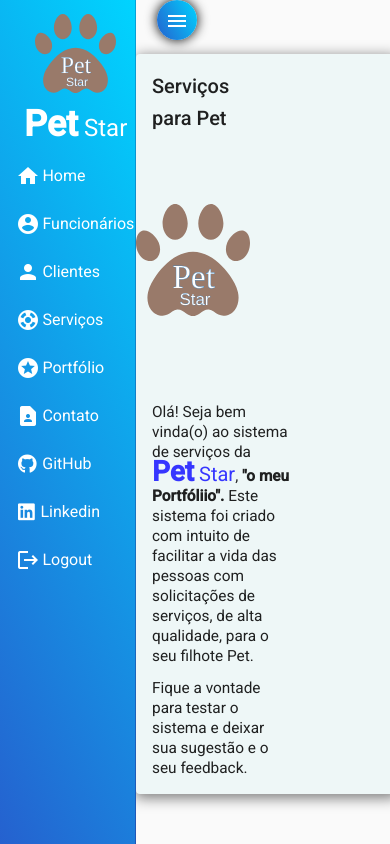
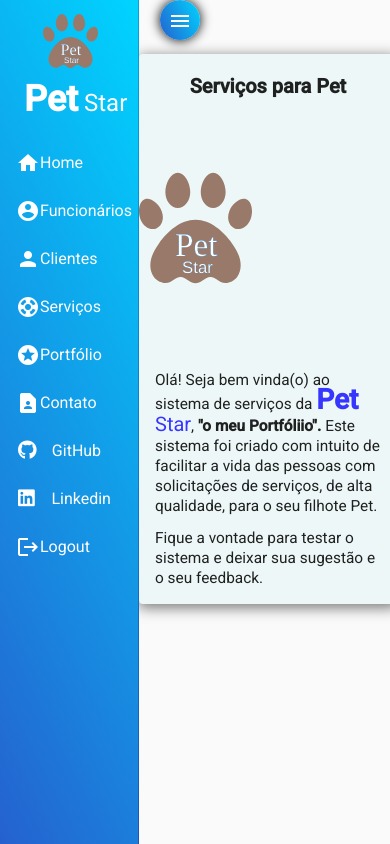
Before and after one commit to claudiocarige/portfolio-lojapetfront, an Angular app: page /home in a window 390 px wide. Both pictures are taken after a click on the button "menu". Built offline with nearby package versions, Linux system fonts and the light colour scheme.

Commit message:
Component HEADER criado e ajustes de Mobile em NAV

```diff
--- a/src/app/app.module.ts
+++ b/src/app/app.module.ts
@@ -34,13 +34,15 @@ import { MatSortModule       } from '@angular/material/sort';
 //Componentes do projeto
 import { NavComponent } from './components/nav/nav.component';
 import { HomeComponent } from './components/home/home.component';
+import { HeaderComponent } from './components/header/header.component';
 
 
 @NgModule({
   declarations: [
     AppComponent,
     NavComponent,
-    HomeComponent
+    HomeComponent,
+    HeaderComponent
   ],
   imports: [
     BrowserModule,
--- /dev/null
+++ b/src/app/components/header/header.component.html
@@ -0,0 +1 @@
+<p>header works!</p>
--- /dev/null
+++ b/src/app/components/header/header.component.ts
@@ -0,0 +1,15 @@
+import { Component, OnInit } from '@angular/core';
+
+@Component({
+  selector: 'app-header',
+  templateUrl: './header.component.html',
+  styleUrls: ['./header.component.css']
+})
+export class HeaderComponent implements OnInit {
+
+  constructor() { }
+
+  ngOnInit(): void {
+  }
+
+}
--- a/src/app/components/home/home.component.css
+++ b/src/app/components/home/home.component.css
@@ -39,18 +39,18 @@ img {
     height: 18em;
 }
 
-@media (max-width: 360px) {
+@media (max-width: 414px) {
     .card h2 {
         width: 100%;
         text-align: center;
         font-weight: bold;
+    }
 
-    }
     .card-subtitulo {
         width: 100%;
+    }
 
-    }
-    p{
+    p {
         width: 100%;
     }
-  }
+}
--- a/src/app/components/nav/nav.component.css
+++ b/src/app/components/nav/nav.component.css
@@ -5,22 +5,24 @@
 }
 
 img {
-    width: 60%;
+    width: 40%;
     margin: 0 0 .7em 2.5em;
+    padding-left: 1rem;
     align-items: center;
 }
-
+a{
+    text-decoration: none;
+}
 .sidenav {
-    width: 8.5rem;
+    width: 12rem;
     color: white;
-    margin-left: 0;
     padding-top: 1em;
-    padding-left: 0;
+    padding-left: .5em;
     background: linear-gradient(63deg, rgba(2, 0, 36, 1) 0%, rgba(37, 97, 207, 1) 0%, rgba(0, 212, 255, 1) 100%);
 }
 
 .sidenav h1 {
-    margin: 0 0 0 1em;
+    margin: 0 0 .5em 1em;
 
 }
 
@@ -30,18 +32,18 @@ img {
 }
 
 .sidenav i {
-    margin-right: .1em;
+    margin-right: .5em;
     color: white;
 }
 
 .sidenav .icon-linkedin {
-    margin-right: .3em;
+    margin-right: .87em;
     padding-left: .1em;
     font-size: 1.2em;
 }
 
 .sidenav .icon-github {
-    margin-right: .3em;
+    margin-right: .8em;
     padding-left: .1em;
     font-size: 1.2em;
 }
@@ -49,13 +51,11 @@ img {
 .sidenav a {
     transition: all .2s;
     color: white;
-    padding-left: 0;
-    text-decoration: none;
 }
 
 .sidenav a:hover {
     background: rgb(39, 124, 141);
-    font-size: 1em;
+    font-size: 1.2em;
 }
 
 .button-menu {
@@ -72,3 +72,17 @@ img {
 .button-menu:hover {
     background: rgb(155, 186, 243);
 }
+
+@media (max-width: 414px) {
+    .sidenav {
+        width: 8.7rem;
+        padding-left: 0;
+    }
+    .sidenav i {
+        margin-right: 0;
+    }
+    img {
+        margin: 0 0 .7em 2.5em;
+        padding-left: .5rem;
+    }
+}
--- a/src/app/components/nav/nav.component.html
+++ b/src/app/components/nav/nav.component.html
@@ -1,7 +1,7 @@
 <mat-drawer-container class="container" autosize>
     <mat-drawer #drawer class="sidenav" mode="side">
         <img src="../../../assets/img/logoPetStar.svg" alt="Imagem de navegaçao">
-        <a class="pet-star" routerLink="">
+        <a class="pet-star" routerLink="/home">
             <h1><span>Pet</span> Star </h1>
         </a>
         <mat-nav-list class="list-nav">
```
Also changed, not shown: src/app/components/header/header.component.css (added).
